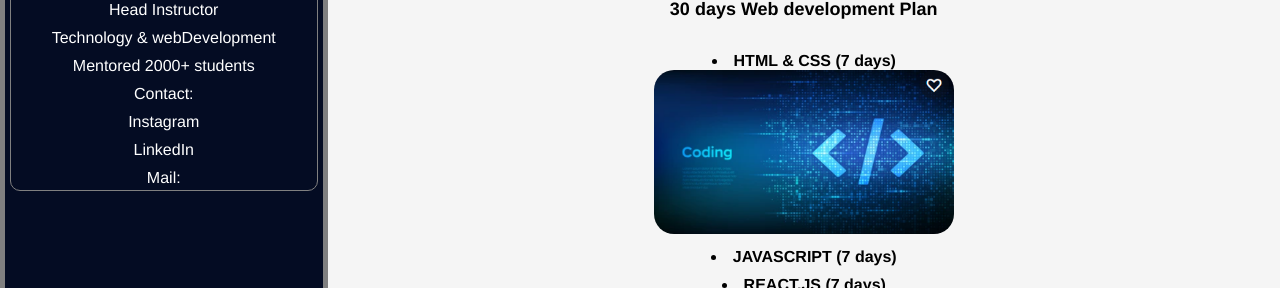
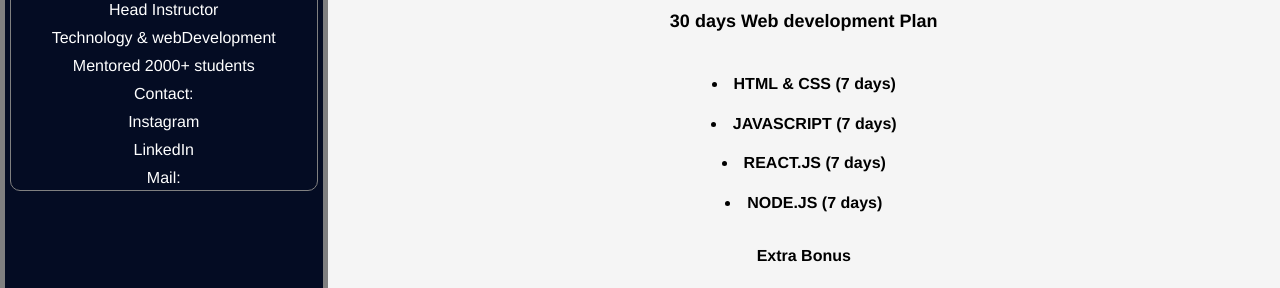
Before and after one commit to Khannakunal32/bractus-frontend, a React (Create React App) app: page /webDevelopment in a window 1280 px wide. Shown: the part 352-640 px from the top of the page. Built offline with nearby package versions, Linux system fonts and the light colour scheme.

Commit message:
Revert "added mentorship Aakash link"
This reverts commit dfd29e9266d1df8d832b8777defad629cf0fe744.

```diff
--- a/src/screens/AakashBhardwaj.js
+++ b/src/screens/AakashBhardwaj.js
@@ -1,7 +1,6 @@
 import React from "react";
 import banner1 from "../Assets/Images/webd.jpg";
 import user from "../Assets/Images/user.png";
-import coding from '../Assets/Images/coding.png'
 export default function AakashBhardwaj() {
   return (
     <div
@@ -89,9 +88,6 @@ export default function AakashBhardwaj() {
           <div style={{ flex: 3,display:'flex',flexDirection:'column',minHeight: "65vh" ,justifyContent:"space-evenly",fontWeight:'bold',alignItems:'center',textAlign:'center'}}>
           <h1>30 days Web development Plan</h1>
           <li>HTML & CSS (7 days)</li>
-          <a  href="https://youtu.be/0vZqI-94KQ4" ><img style={{borderRadius:20,maxWidth:'300px'}} src={coding} /></a>
-          {/* <li><iframe src="https://www.youtube.com/embed/0vZqI-94KQ4" title="YouTube video player" frameborder="0" allow="accelerometer; autoplay; clipboard-write; encrypted-media; gyroscope; picture-in-picture" allowfullscreen></iframe></li>
-          */}
           <li>JAVASCRIPT (7 days)</li>
           <li>REACT.JS (7 days)</li>
           <li>NODE.JS (7 days)</li>
```
Also changed, not shown: src/Assets/Images/coding.png (deleted).
